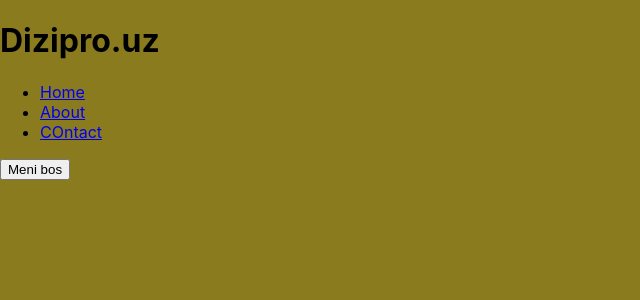
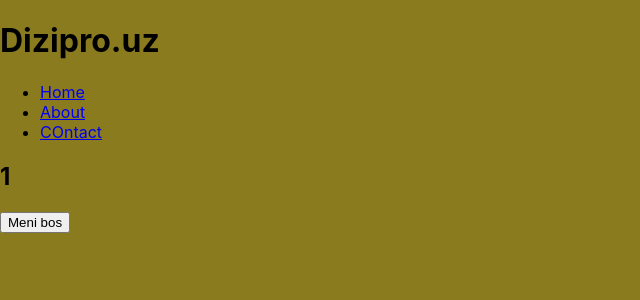
Before and after one commit to the-rustambek/dizipro-frontend, a React (Create React App) app: page / in a window 1280 px wide. Shown: the top 300 px of the page, without its empty margins (0-640 px from the left). Built offline with nearby package versions, Linux system fonts and the light colour scheme.

Commit message:
add count useState

```diff
--- a/src/App.jsx
+++ b/src/App.jsx
@@ -5,22 +5,17 @@ import {useState} from "react";
 
 function App() {
 
-  const [active,setActive] = useState(false);
+  const [count,setCount] = useState(1);
 
-  // let active = false;
-
-  // let setActive = (qiymat) =>{
-  //   active = qiymat
-  // }
 
   const handlePress = () =>{
-    setActive(!active);
+    setCount(count + 1);
   }
 
   return (
     <>
     <Header />
-    <div className="App">{active &&  <h2>Salom dunyo</h2>}</div>
+    <div className="App"><h2>{count}</h2></div>
 
     <button onClick={handlePress}>Meni bos</button>
     </>
```
